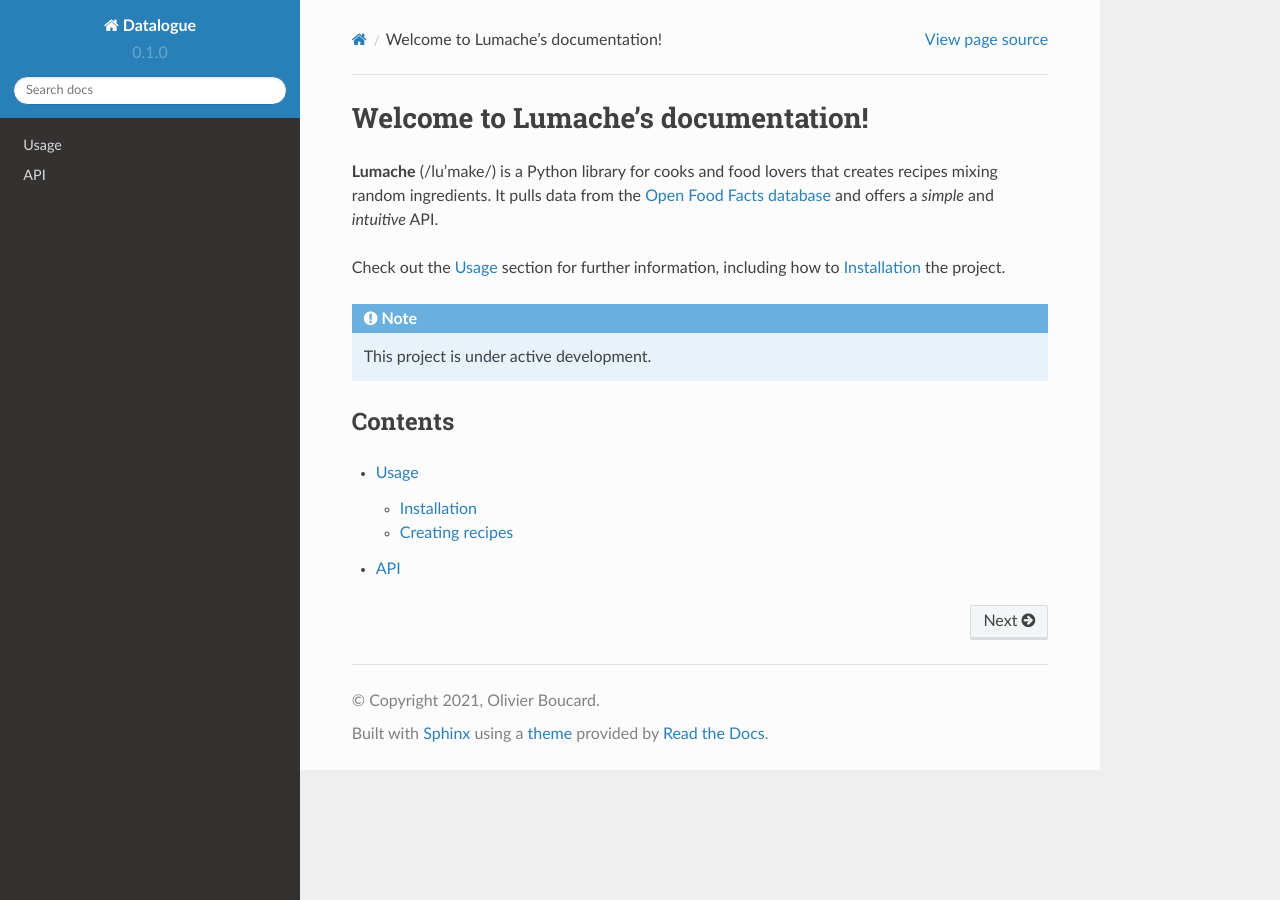
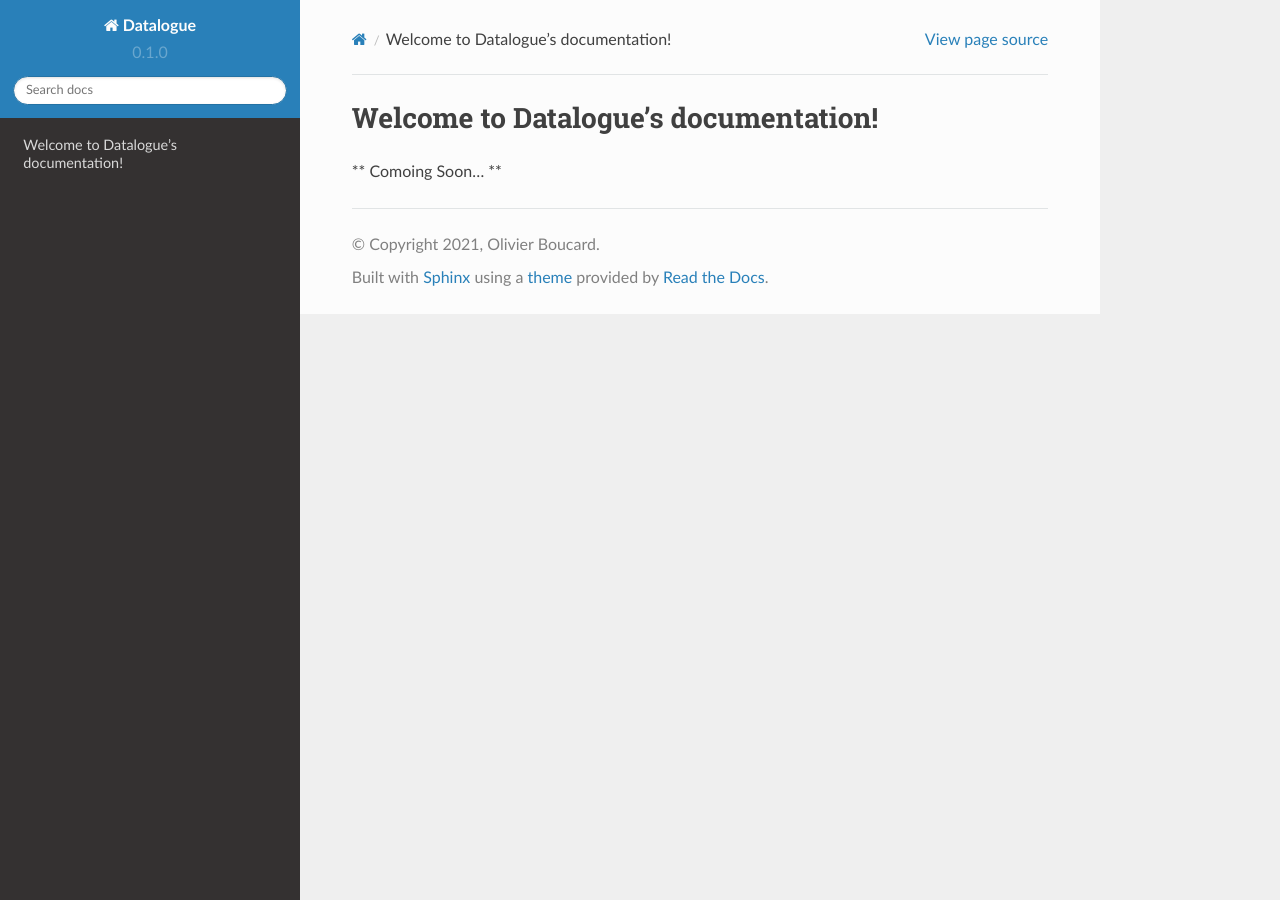
Before and after one commit to BraindeadBZH/datalogue, a Sphinx documentation site: the page built from docs/source/index.rst, in a window 1280 px wide. Built offline with Sphinx 7.4.7 and the Read the Docs theme 2.0.0, drawn with Linux system fonts in a browser that asks for light colours.

Commit message:
Changed main doc page as under construction.

```diff
--- a/docs/source/index.rst
+++ b/docs/source/index.rst
@@ -1,22 +1,4 @@
-Welcome to Lumache's documentation!
+Welcome to Datalogue's documentation!
 ===================================
 
-**Lumache** (/lu'make/) is a Python library for cooks and food lovers
-that creates recipes mixing random ingredients.
-It pulls data from the `Open Food Facts database <https://world.openfoodfacts.org/>`_
-and offers a *simple* and *intuitive* API.
-
-Check out the :doc:`usage` section for further information, including
-how to :ref:`installation` the project.
-
-.. note::
-
-   This project is under active development.
-
-Contents
---------
-
-.. toctree::
-
-   usage
-   api
+** Comoing Soon... **
```
